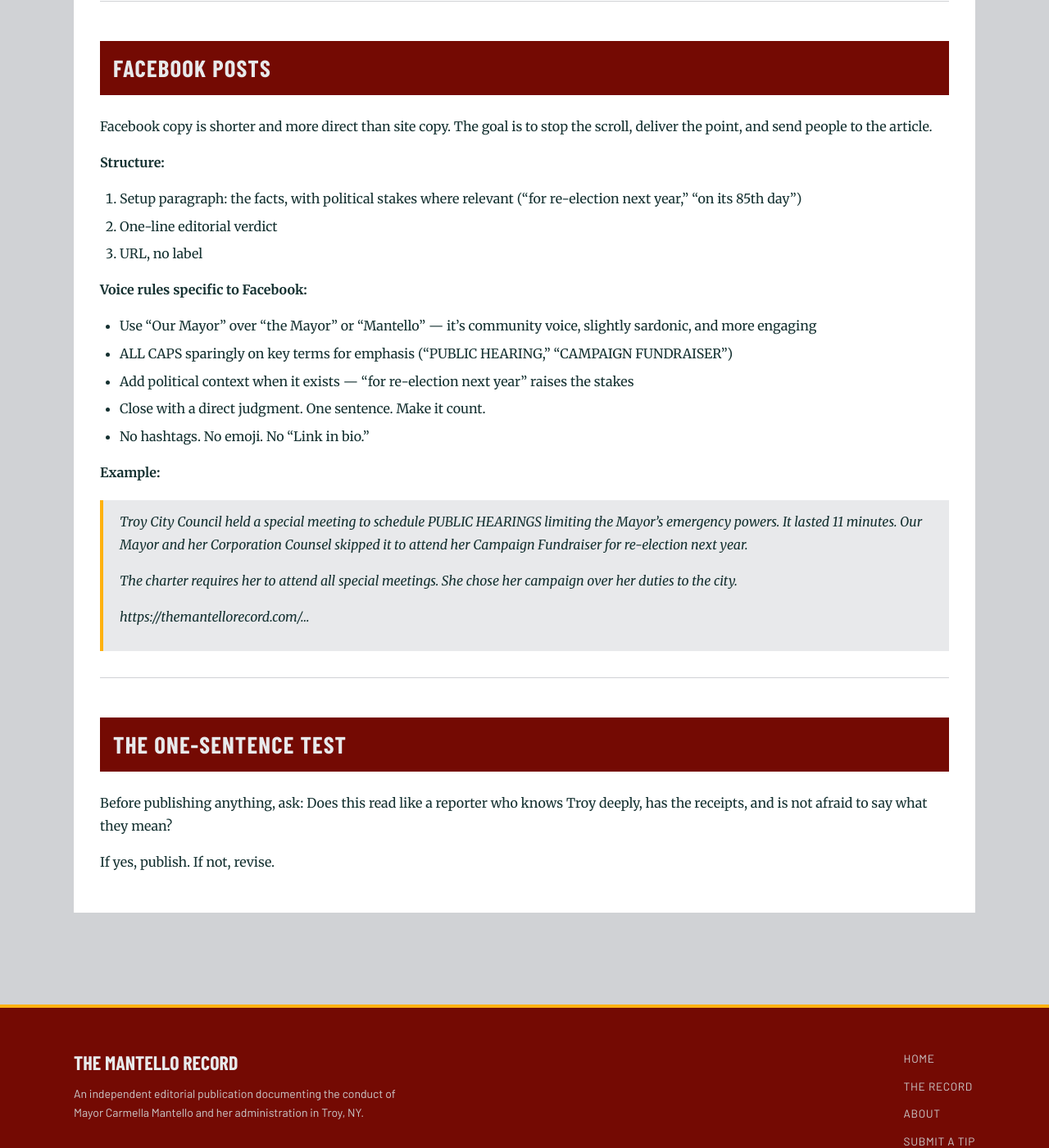
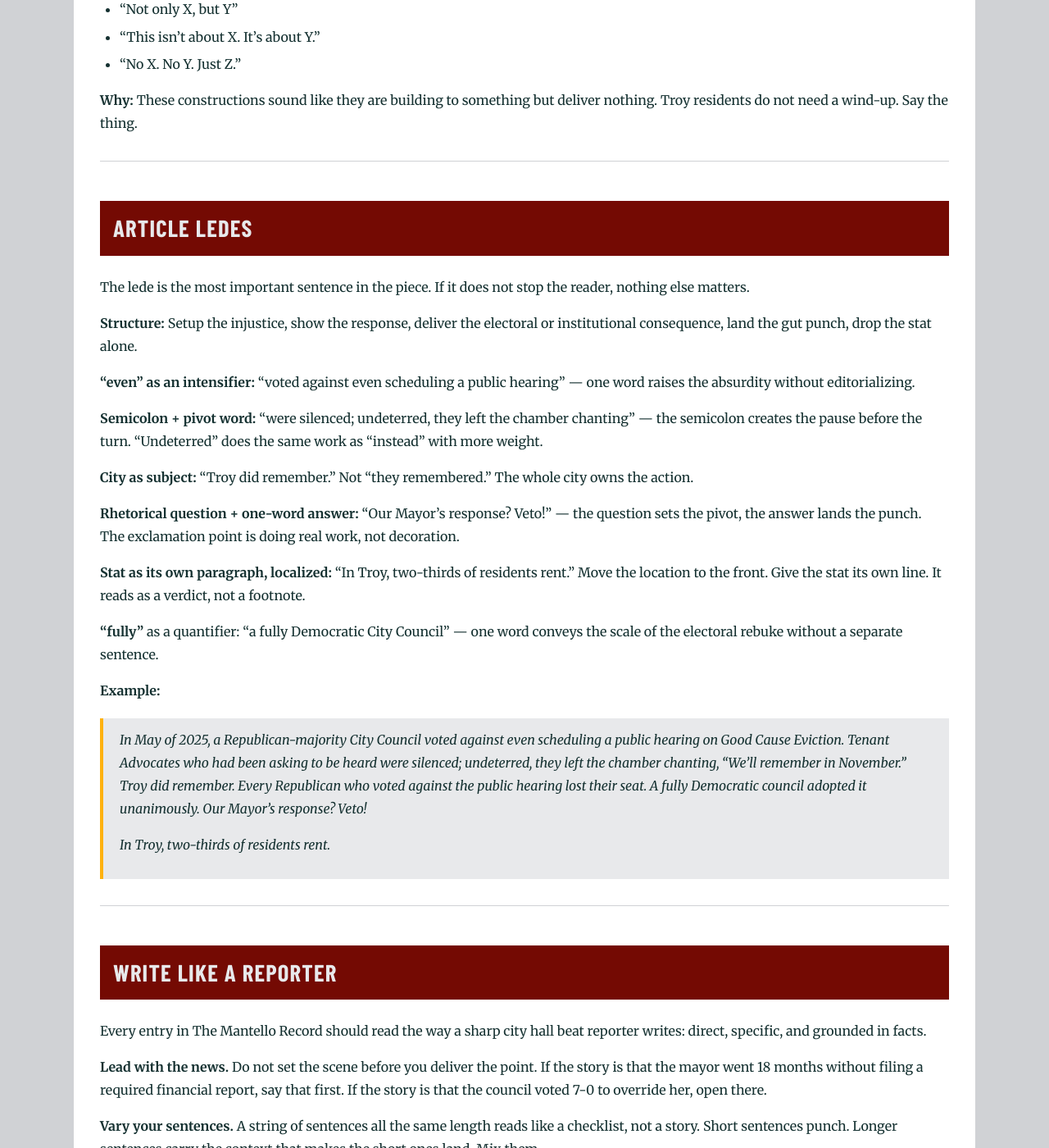
Before and after one commit to MdevitSEC/the-mantello-record, a Jekyll site: the page built from VOICE_GUIDE.md, in a window 1280 px wide and 1400 px high, scrolled down 6231 px. Shown: the whole window at 82% size. Built offline with Jekyll 4.4.1, drawn with Linux system fonts in a browser that asks for light colours; some web fonts are replaced; our own code applies the rules of GitHub Pages for plain Markdown files; some of the changed text lies outside the part shown.

Commit message:
Expand voice guide with lede structure, partisan callout rules, and social copy patterns

```diff
--- a/VOICE_GUIDE.md
+++ b/VOICE_GUIDE.md
@@ -60,6 +60,11 @@
 - "Troy's comptroller position was vacant when Mantello took office. It was the first time that had happened in 40 years."
 - "She declared a public safety emergency on April Fools' Day to pay a contract her council had blocked."
 - "The board heard nothing back for five months. When they hired a lawyer, she called them reckless."
+- "Troy did remember. Every Republican who voted against the public hearing lost their seat."
+- "Our Mayor's response? Veto!"
+- "She heard the people and denied them anyway."
+- "There is an entity for this purpose, but the Administration chooses not to use it."
+- "In Troy, two-thirds of residents rent."
 
 ### Not this...
 - "In a shocking display of incompetence, the mayor once again failed Troy residents." (tell us what happened, not how to feel about it)
@@ -81,6 +86,15 @@
 - **Attribution.** Quotes get a full name on first reference, last name after. Council President Steele, then Steele.
 - **Contractions are fine.** This is a publication with a voice, not a legal brief.
 - **Sentence fragments are not.** Unless used deliberately for punch. Sparingly.
+- **"the Administration"** — capitalize when referring to the Mantello administration as a body. Same for "the Council," "the Committee," "the People" when acting as a collective political force.
+- **"even" as an intensifier.** "Voted against even scheduling" raises the absurdity without an adjective.
+- **Ironic brevity framing.** "The meeting lasted all but 11 minutes." More pointed than stating the duration straight.
+- **"instead" and "undeterred" as pivot words.** Drop them after a contrast. No wind-up needed.
+- **Deliberate passive for obstruction.** "The veto is being used to delay the process" keeps focus on the mechanism, not the actor. Use it when describing delay tactics.
+- **Kicker structure.** Save the most damning structural fact for the final sentence. Deliver it plain. No follow-up needed. "There is an entity for this purpose, but the Administration chooses not to use it."
+- **Appositive introduction.** "Alex Horton, the Mayor's Records Access Officer, testified..." — name, then title, then action. No separate sentence for setup.
+- **Explain circular processes in one sentence.** Lay out structural problems bare. Let the structure indict itself.
+- **Connect procedural dots.** Don't just report what happened. Explain why the procedural move matters. "The veto is being used to delay the process of legislation, thereby keeping her Emergency Declaration in effect."
 
 ---
 
@@ -105,9 +119,20 @@
 
 **The test:** Could this observation be supported in court? If the answer is yes, it belongs. If it is speculation dressed as analysis, cut it.
 
+**Voice rules for partisan callouts:**
+
+- Use **"Carmella"** — first name only, no title. The register drop is deliberate and pointed.
+- Use **"the People"** capitalized when the electorate is acting as a collective political force. Lowercase on second reference.
+- Use **"we"** when speaking as a Troy resident inside the fight, not above it. "We defied her partisanship." This is the sharpest gear available. Use it sparingly.
+- **Hearing vs. listening:** "She heard the people and denied them anyway" implies deliberate choice. "She listened" implies she considered it. Never give her the latter.
+- **Close on community action, not her failure.** End on what Troy did, not what Mantello did wrong. "We defied her partisanship" is stronger than ending on the veto.
+- **Connect the electoral dots.** If voters already answered the question she claims to be asking, say so. "The voters had already conducted that study."
+
 **Examples:**
 
-Good: "The vote happened when it did for a reason. The administration wanted the city hall move locked in before January 2026."
+Good: "Carmella campaigned on people over politics. And the People dismantled her council majority over being silenced on tenants' rights. The people have spoken, and the fully Democratic City Council delivered. She heard them and denied them anyway. She knows the number of renters in Troy, and we defied her partisanship."
+
+Good: "The vote happened when it did for a reason. The Administration wanted the city hall move locked in before January 2026."
 
 Not good: "This is just another example of Mantello putting party before people and proving she was never fit to lead Troy."
 
@@ -149,6 +174,32 @@
 - "No X. No Y. Just Z."
 
 **Why:** These constructions sound like they are building to something but deliver nothing. Troy residents do not need a wind-up. Say the thing.
+
+---
+
+## Article Ledes
+
+The lede is the most important sentence in the piece. If it does not stop the reader, nothing else matters.
+
+**Structure:** Setup the injustice, show the response, deliver the electoral or institutional consequence, land the gut punch, drop the stat alone.
+
+**"even" as an intensifier:** "voted against even scheduling a public hearing" — one word raises the absurdity without editorializing.
+
+**Semicolon + pivot word:** "were silenced; undeterred, they left the chamber chanting" — the semicolon creates the pause before the turn. "Undeterred" does the same work as "instead" with more weight.
+
+**City as subject:** "Troy did remember." Not "they remembered." The whole city owns the action.
+
+**Rhetorical question + one-word answer:** "Our Mayor's response? Veto!" — the question sets the pivot, the answer lands the punch. The exclamation point is doing real work, not decoration.
+
+**Stat as its own paragraph, localized:** "In Troy, two-thirds of residents rent." Move the location to the front. Give the stat its own line. It reads as a verdict, not a footnote.
+
+**"fully"** as a quantifier: "a fully Democratic City Council" — one word conveys the scale of the electoral rebuke without a separate sentence.
+
+**Example:**
+
+> In May of 2025, a Republican-majority City Council voted against even scheduling a public hearing on Good Cause Eviction. Tenant Advocates who had been asking to be heard were silenced; undeterred, they left the chamber chanting, "We'll remember in November." Troy did remember. Every Republican who voted against the public hearing lost their seat. A fully Democratic council adopted it unanimously. Our Mayor's response? Veto!
+>
+> In Troy, two-thirds of residents rent.
 
 ---
 
```
